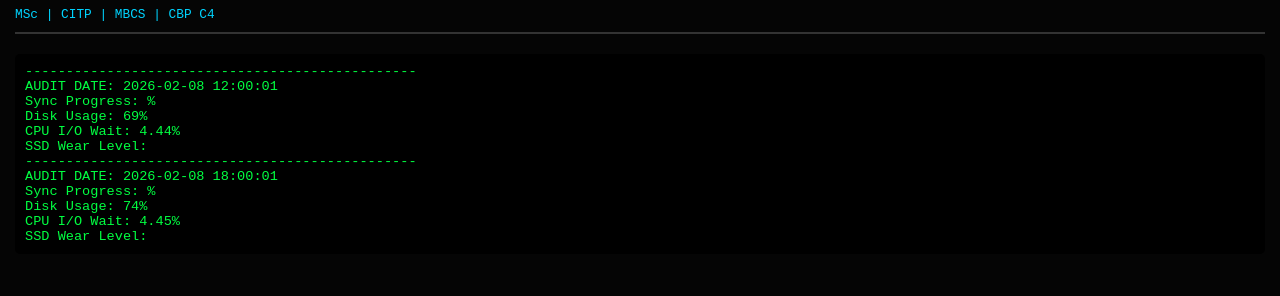
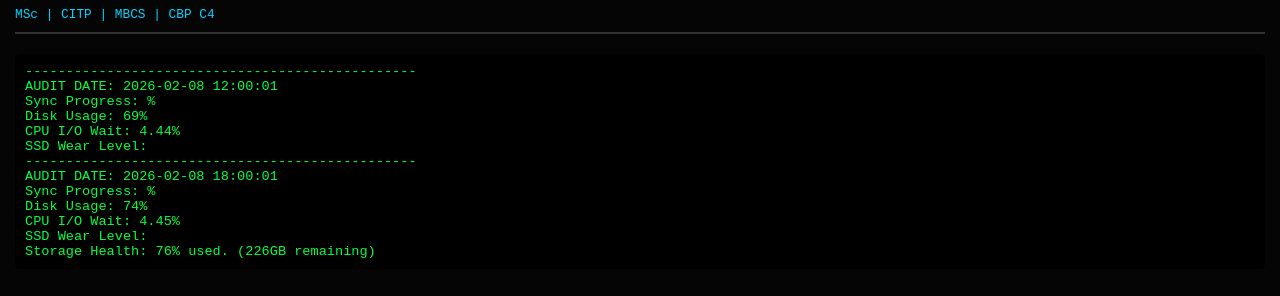
Before and after one commit to ekeleu/Blockchain-Node-Ops, a plain HTML site: page index.html in a window 1280 px wide. Shown: the part 54-350 px from the top of the page. Drawn offline with Linux system fonts and the light colour scheme.

Commit message:
docs: added storage watchdog and updated dashboard metrics

```diff
--- a/index.html
+++ b/index.html
@@ -19,7 +19,7 @@
         <div class="creds">MSc | CITP | MBCS | CBP C4</div>
     </div>
     <div class="log-container">
-        ------------------------------------------------<br>AUDIT DATE: 2026-02-08 12:00:01<br>Sync Progress: %<br>Disk Usage: 69%<br>CPU I/O Wait: 4.44%<br>SSD Wear Level:<br>------------------------------------------------<br>AUDIT DATE: 2026-02-08 18:00:01<br>Sync Progress: %<br>Disk Usage: 74%<br>CPU I/O Wait: 4.45%<br>SSD Wear Level:
+        ------------------------------------------------<br>AUDIT DATE: 2026-02-08 12:00:01<br>Sync Progress: %<br>Disk Usage: 69%<br>CPU I/O Wait: 4.44%<br>SSD Wear Level:<br>------------------------------------------------<br>AUDIT DATE: 2026-02-08 18:00:01<br>Sync Progress: %<br>Disk Usage: 74%<br>CPU I/O Wait: 4.45%<br>SSD Wear Level:<br>Storage Health: 76% used. (226GB remaining)
     </div>
 </body>
 </html>
```
Also changed, not shown: engineering_log.txt.
